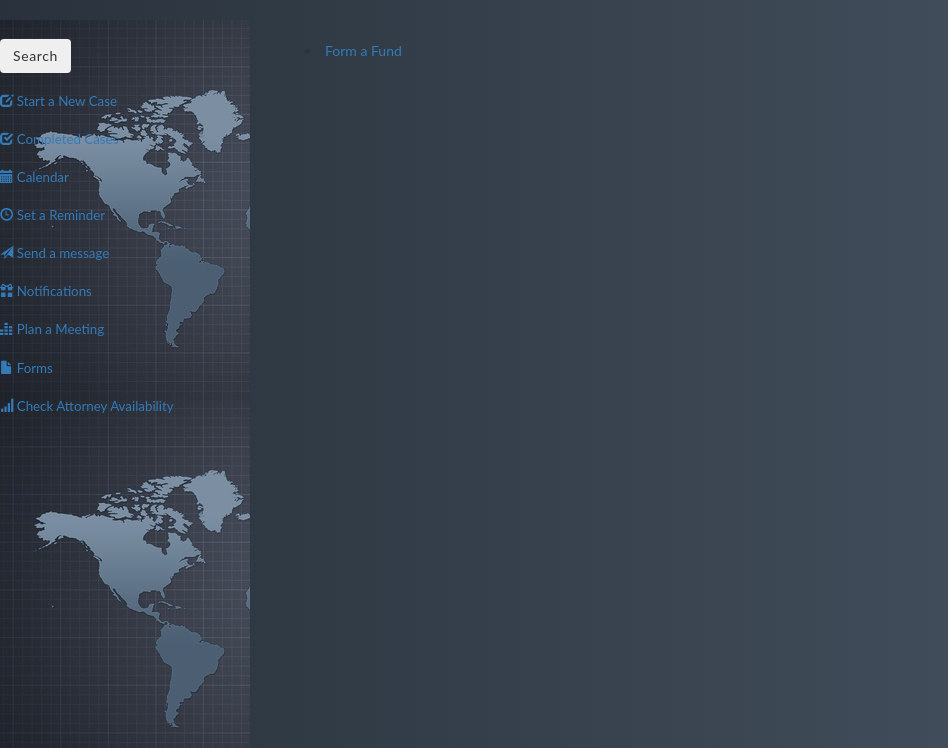
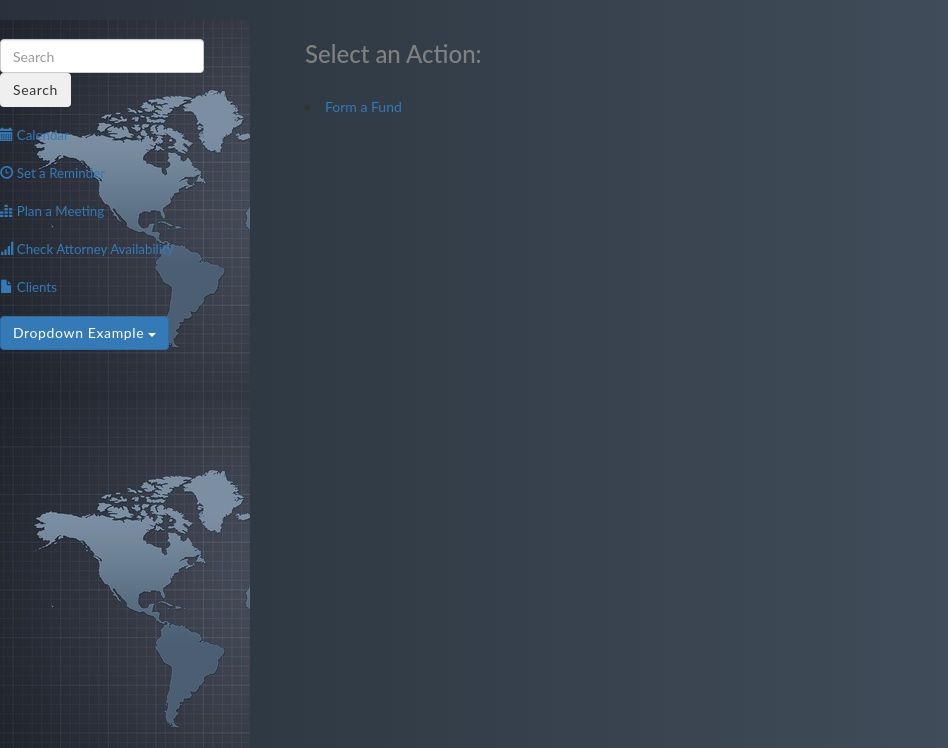
Before and after one commit to lmkroyer/Hackbright-Project, a Flask app: page /dashboard_corp in a window 1280 px wide. Shown: the part 62-810 px from the top of the page, without its empty margins (0-948 px from the left). Run offline with Flask 2, Linux system fonts and the light colour scheme; the visitor is signed in with stand-in values (Sample User, id 1); some libraries are stand-ins or nearby versions.

Commit message:
nits on formatting

```diff
--- a/open_ticket.txt
+++ b/open_ticket.txt
@@ -1,7 +1,5 @@
 
-BROKEN: search bar not working!!!!
-
-add attorney bar chart back to corp dash
+add sidebar tree: https://www.bootply.com/fMWRLF0p4D
 
 *****
 
--- a/static/style.css
+++ b/static/style.css
@@ -213,14 +213,18 @@ a.button:active {
     background: linear-gradient(to right, #29323c , #485563);
 }
 
-#LPA-generator {
+/*#LPA-generator {
   color: white;
   box-sizing : border-box;
+}*/
+
+#corp-options {
+  color: grey;
 }
 
 /*LPA FORM*/
 
-input,
+.lpa-input,
 #makeLPA {
   position: fixed;
   top: 50%;
@@ -233,7 +237,7 @@ input,
   transition: all .5s cubic-bezier(.4, .25, .8, .3);
 }
 
-input {
+.lpa-input {
   box-sizing : border-box;
   padding: .25rem 0;
   border: 0;
@@ -247,7 +251,7 @@ input {
   transition: all .5s cubic-bezier(.4, .25, .8, .3);
 }
 
-input::selection {
+.lpa-input::selection {
   background: rgba($primary, 0.25);
 }
 
@@ -265,7 +269,7 @@ button,
   text-shadow: 0 -2px 0 rgba(#000, 0.25), 0 1px 0 rgba(#fff, 0.2);
 }
 
-input:focus,
+.lpa-input:focus,
 #makeLPA:focus {
   opacity: 1;
   transform: translate(-40%, -50%);
@@ -274,29 +278,29 @@ input:focus,
   z-index: 10;
 }
 
-input:focus ~ input,
-input:focus ~ #makeLPA {
+.lpa-input:focus ~ .lpa-input,
+.lpa-input:focus ~ #makeLPA {
   transform: translate(-40%, 450%);
   transition: all .5s ease-in;
 }
-input:focus ~ label .label-text {
+.lpa-input:focus ~ label .label-text {
   transform: translate(-40%, 250%);
   transition: all .5s ease-in;
 }
-input:focus ~ .tip {
+.lpa-input:focus ~ .tip {
   opacity: 1;
 }
-input:focus ~ .signup-button,
+.lpa-input:focus ~ .signup-button,
 #makeLPA:focus ~ .signup-button {
   opacity: 0;
 }
 
-input:focus + label .label-text {
+.lpa-input:focus + label .label-text {
   opacity: 1;
   transform: translate(-40%, -75%);
   transition: all .3s cubic-bezier(.1, .45, .1, .85) .4s;
 }
-input:focus + label .nav-dot:before {
+.lpa-input:focus + label .nav-dot:before {
   background: darken($primary, 5%);
   box-shadow: 0 0 0 .15rem $dark, 0 0 .05rem .26rem $primary;
 }
--- a/templates/dashboard_corp.html
+++ b/templates/dashboard_corp.html
@@ -37,34 +37,42 @@
                     <input class="form-control mr-sm-2" type="text" placeholder="Search">
                     <button class="btn btn-outline-success my-2 my-sm-0" type="submit">Search</button>
                     </form></li><br>
-                <li><a href="/case_init"><span class="glyphicon glyphicon-edit"></span> Start a New Case</a></li><br>
-                <li><a href="#"><span class="glyphicon glyphicon-check"></span> Completed Cases</a></li><br>
                 <li><a href="#"><span class="glyphicon glyphicon-calendar"></span> Calendar</a></li><br>
                 <li><a href="#"><span class="glyphicon glyphicon-time"></span> Set a Reminder</a></li><br>
-                <li><a href="#"><span class="glyphicon glyphicon-send"></span> Send a message</a></li><br>
-                <li><a href="#"><span class="glyphicon glyphicon-gift"></span> Notifications</a></li><br>
                 <li><a href="#"><span class="glyphicon glyphicon-equalizer"></span> Plan a Meeting</a></li><br>
-                <li><a href="#"><span class="glyphicon glyphicon-file"></span> Forms</a></li><br>
-                <li id="availChart"><a href="#"><span class="glyphicon glyphicon-signal"></span> Check Attorney Availability</a></li>
+                <li id="availChart"><a href="#"><span class="glyphicon glyphicon-signal"></span> Check Attorney Availability</a></li><br>
+                <li><a href="#" class="dropdown-toggle" data-toggle="dropdown"><span class="glyphicon glyphicon-file"></span> Clients</a></li><br>
+                  <div class="dropdown">
+                    <button class="btn btn-primary dropdown-toggle" id="menu1" type="button" data-toggle="dropdown">Dropdown Example
+                    <span class="caret"></span></button>
+                    <ul class="dropdown-menu" role="menu" aria-labelledby="menu1">
+                      <li role="presentation"><a role="menuitem" tabindex="-1" href="#">HTML</a></li>
+                      <li role="presentation"><a role="menuitem" tabindex="-1" href="#">CSS</a></li>
+                      <li role="presentation"><a role="menuitem" tabindex="-1" href="#">JavaScript</a></li>
+                      <li role="presentation" class="divider"></li>
+                      <li role="presentation"><a role="menuitem" tabindex="-1" href="#">About Us</a></li>
+                    </ul>
+                  </div>
             </ul>
         </div>
     </div>
     <div id="page-content-wrapper" class="col-sm-8">
         <div class="page-content">
             <div id="allOptions">
-                <br><li id="formFund"><a href="#">Form a Fund</a></li>
+                <h3 id="corp-options">Select an Action:</h3><br>
+                <li id="formFund"><a href="#">Form a Fund</a></li>
             </div>
             <canvas id="attnyBarChart" width="800" height="350" style="display:none"></canvas>
 
              <div id="LPA-generator" style="display:none">
                     <form id="LPA-form">
-                      <input id="input-1" type="text" placeholder="Red Cedar Onshore Fund, LP" required autofocus />
+                      <input class="lpa-input" id="input-1" type="text" placeholder="Red Cedar Onshore Fund, LP" required autofocus />
                       <label for="input-1">
                         <span class="label-text">What is the complete name of the Fund?</span>
                         <span class="nav-dot"></span>
                 <!--         <div class="signup-button-trigger">Sign Up</div> -->
                       </label>
-                      <input id="input-2" type="text" placeholder="Utah" required />
+                      <input class="lpa-input" id="input-2" type="text" placeholder="Utah" required />
                       <label for="input-2">
                         <span class="label-text">In what state is the fund being formed?</span>
                         <span class="nav-dot"></span>
@@ -73,47 +81,47 @@
                         <span class="label-text">What will be the Fund's principal place of business?</span>
                         <span class="nav-dot"></span>
                       </label>
-                      <input id="input-3" type="text" placeholder="Red Cedar Feeder Fund GP, LP" required />
+                      <input class="lpa-input" id="input-3" type="text" placeholder="Red Cedar Feeder Fund GP, LP" required />
                       <label for="input-3">
                         <span class="label-text">What is the name of the General Partner?</span>
                         <span class="nav-dot"></span>
                       </label>
-                      <input id="input-3" type="text" placeholder="email@address.com" required />
+                      <input class="lpa-input" id="input-3" type="text" placeholder="email@address.com" required />
                       <label for="input-3">
                         <span class="label-text">Under what state is the GP organized?</span>
                         <span class="nav-dot"></span>
                       </label>
-                      <input id="input-3" type="text" placeholder="email@address.com" required />
+                      <input class="lpa-input" id="input-3" type="text" placeholder="email@address.com" required />
                       <label for="input-3">
                         <span class="label-text">What is the mailing address for the GP?</span>
                         <span class="nav-dot"></span>
                       </label>
-                      <input id="input-6" type="email" placeholder="email@address.com" required />
+                      <input class="lpa-input" id="input-6" type="email" placeholder="email@address.com" required />
                       <label for="input-6">
                         <span class="label-text">How can we reach the GP (email)?</span>
                         <span class="nav-dot"></span>
                       </label>
-                      <input id="input-3" type="text" placeholder="email@address.com" required />
+                      <input class="lpa-input" id="input-3" type="text" placeholder="email@address.com" required />
                       <label for="input-3">
                         <span class="label-text">What is the name of the Investment Manager?</span>
                         <span class="nav-dot"></span>
                       </label>
-                      <input id="input-3" type="text" placeholder="email@address.com" required />
+                      <input class="lpa-input" id="input-3" type="text" placeholder="email@address.com" required />
                       <label for="input-3">
                         <span class="label-text">Under what state is the Manager organized?</span>
                         <span class="nav-dot"></span>
                       </label>
-                      <input id="input-3" type="text" placeholder="email@address.com" required />
+                      <input class="lpa-input" id="input-3" type="text" placeholder="email@address.com" required />
                       <label for="input-3">
                         <span class="label-text">What is the mailing address for the Manager?</span>
                         <span class="nav-dot"></span>
                       </label>
-                      <input id="input-6" type="email" placeholder="email@address.com" required />
+                      <input class="lpa-input" id="input-6" type="email" placeholder="email@address.com" required />
                       <label for="input-6">
                         <span class="label-text">How can we reach the Manager (email)?</span>
                         <span class="nav-dot"></span>
                       </label>
-                      <button id="makeLPA" type="submit">Create Your Fund's Limited Partnership Agreement</button>
+                      <button id="makeLPA" type="submit">Okay, let's make the LPA</button>
                       <p class="tip">Press Tab</p>
                       <div class="signup-button">Sign Up</div>
                     </form>
--- a/templates/welcome.html
+++ b/templates/welcome.html
@@ -32,7 +32,7 @@
 </nav>
 
 <div id="wrapper">
-    <div id="sidebar-wrapper-lit">
+        <div id="sidebar-wrapper-lit">
         <ul class="sidebar-nav">
             <br><li class="sidebar-brand">
                 <form class="form-inline my-2 my-lg-0">
```
